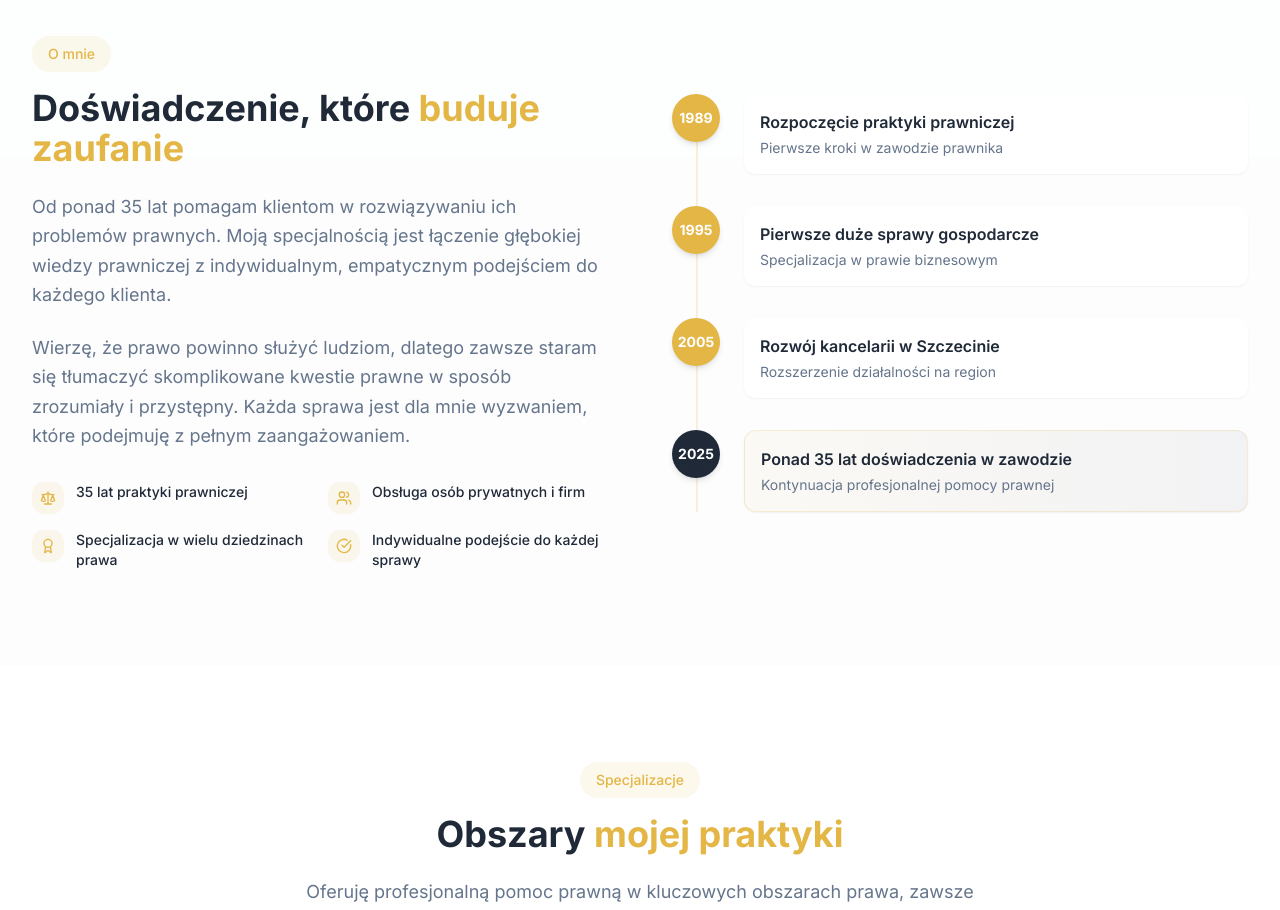
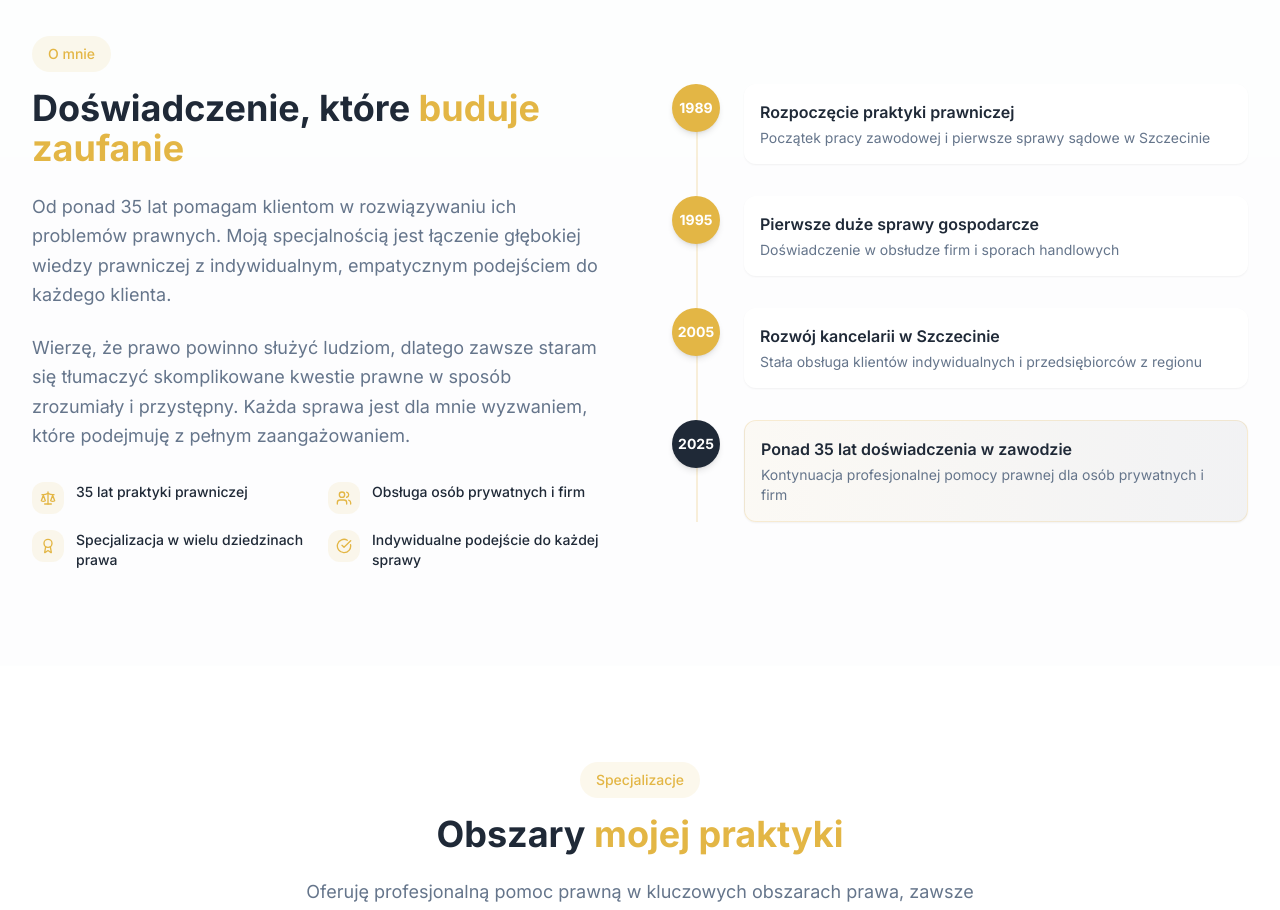
Before and after one commit to Matyss/sankiewicz-static-page, a React (Vite) app: page / in a window 1280 px wide. Shown: the part 860-1770 px from the top of the page. Built offline with nearby package versions, Linux system fonts and the light colour scheme; the HTML template or start-up script is replaced by a standard one.

Commit message:
change timeline wording

```diff
--- a/src/components/AboutSection.tsx
+++ b/src/components/AboutSection.tsx
@@ -62,7 +62,7 @@ const AboutSection = () => {
                   </div>
                   <div className="ml-6 bg-card p-4 rounded-lg shadow-sm hover-lift flex-1">
                     <div className="font-semibold text-primary mb-1">Rozpoczęcie praktyki prawniczej</div>
-                    <div className="text-sm text-muted-foreground">Pierwsze kroki w zawodzie prawnika</div>
+                    <div className="text-sm text-muted-foreground">Początek pracy zawodowej i pierwsze sprawy sądowe w Szczecinie</div>
                   </div>
                 </div>
 
@@ -72,7 +72,7 @@ const AboutSection = () => {
                   </div>
                   <div className="ml-6 bg-card p-4 rounded-lg shadow-sm hover-lift flex-1">
                     <div className="font-semibold text-primary mb-1">Pierwsze duże sprawy gospodarcze</div>
-                    <div className="text-sm text-muted-foreground">Specjalizacja w prawie biznesowym</div>
+                    <div className="text-sm text-muted-foreground">Doświadczenie w obsłudze firm i sporach handlowych</div>
                   </div>
                 </div>
 
@@ -82,7 +82,7 @@ const AboutSection = () => {
                   </div>
                   <div className="ml-6 bg-card p-4 rounded-lg shadow-sm hover-lift flex-1">
                     <div className="font-semibold text-primary mb-1">Rozwój kancelarii w Szczecinie</div>
-                    <div className="text-sm text-muted-foreground">Rozszerzenie działalności na region</div>
+                    <div className="text-sm text-muted-foreground">Stała obsługa klientów indywidualnych i przedsiębiorców z regionu</div>
                   </div>
                 </div>
 
@@ -92,7 +92,7 @@ const AboutSection = () => {
                   </div>
                   <div className="ml-6 bg-gradient-to-r from-accent/5 to-primary/5 p-4 rounded-lg shadow-sm hover-lift flex-1 border border-accent/20">
                     <div className="font-semibold text-primary mb-1">Ponad 35 lat doświadczenia w zawodzie</div>
-                    <div className="text-sm text-muted-foreground">Kontynuacja profesjonalnej pomocy prawnej</div>
+                    <div className="text-sm text-muted-foreground">Kontynuacja profesjonalnej pomocy prawnej dla osób prywatnych i firm</div>
                   </div>
                 </div>
               </div>
```
